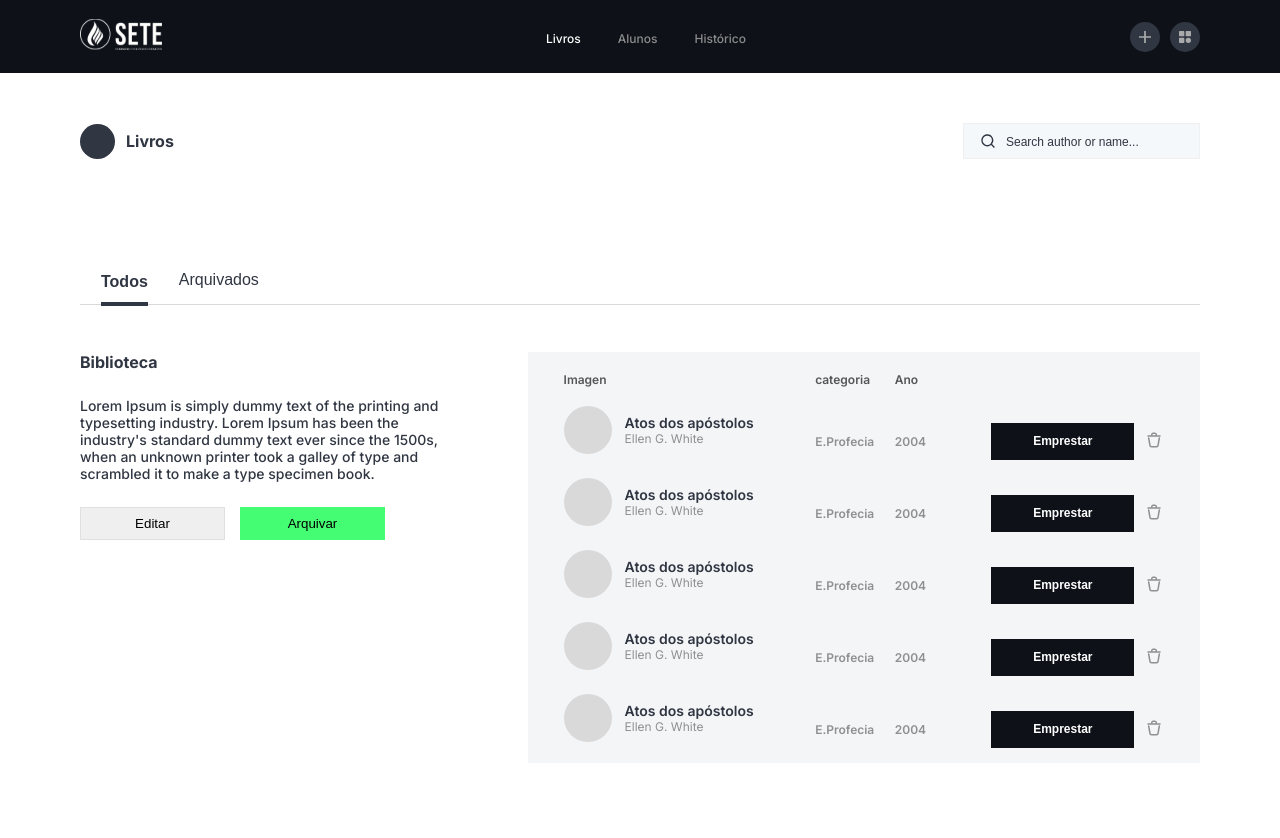
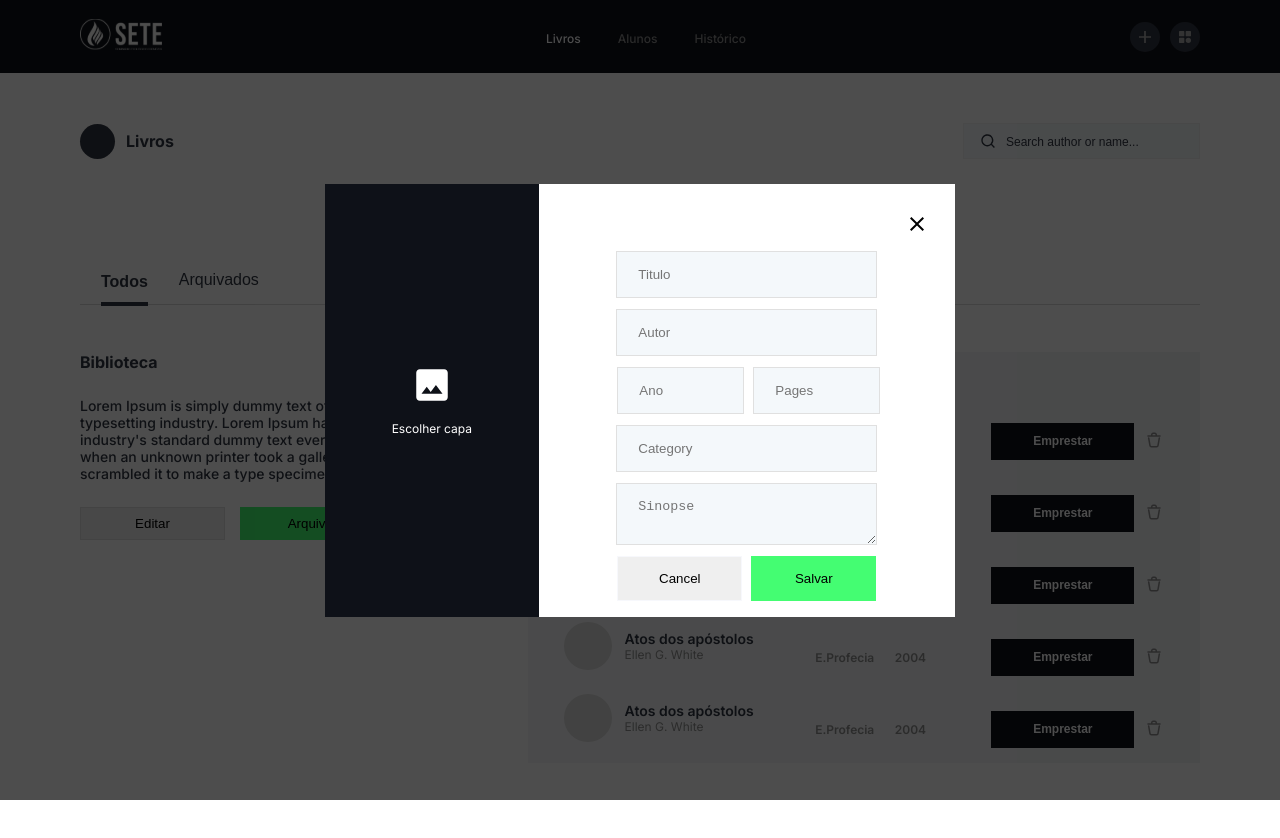
Before and after one commit to EldsonC/Painel-Ebook, a React (Create React App) app: page /home in a window 1280 px wide. Shown: the top 838 px of the page. After the commit the page ends 800 px from the top, so only its background shows below. Built offline with nearby package versions, Linux system fonts and the light colour scheme.

Commit message:
modal-add-book

```diff
--- /dev/null
+++ b/src/assets/icons/close.tsx
@@ -0,0 +1,18 @@
+import React from "react";
+
+export function CloseIcon() {
+  return (
+    <svg
+      xmlns="http://www.w3.org/2000/svg"
+      width="24"
+      height="24"
+      fill="none"
+      viewBox="0 0 24 24"
+    >
+      <path
+        fill="#000"
+        d="M6.4 19L5 17.6l5.6-5.6L5 6.4 6.4 5l5.6 5.6L17.6 5 19 6.4 13.4 12l5.6 5.6-1.4 1.4-5.6-5.6L6.4 19z"
+      ></path>
+    </svg>
+  );
+}
--- /dev/null
+++ b/src/assets/icons/image.tsx
@@ -0,0 +1,18 @@
+import React from "react";
+
+export function ImageIcon() {
+  return (
+    <svg
+      xmlns="http://www.w3.org/2000/svg"
+      width="42"
+      height="42"
+      fill="none"
+      viewBox="0 0 42 42"
+    >
+      <path
+        fill="#fff"
+        d="M8.75 36.75c-.963 0-1.787-.342-2.473-1.027-.685-.686-1.027-1.51-1.027-2.473V8.75c0-.963.342-1.787 1.027-2.473.686-.685 1.51-1.027 2.473-1.027h24.5c.962 0 1.787.342 2.473 1.027.685.686 1.027 1.51 1.027 2.473v24.5c0 .962-.342 1.787-1.027 2.473-.686.685-1.51 1.027-2.473 1.027H8.75zm1.75-7h21L24.937 21l-5.25 7-3.937-5.25-5.25 7z"
+      ></path>
+    </svg>
+  );
+}
--- /dev/null
+++ b/src/assets/styles/modal-add-book.ts
@@ -0,0 +1,125 @@
+import styled from "styled-components";
+
+export const StyleModalAddBook = styled.div `
+    width: 100%;
+    height: 100%;
+
+    display: flex;
+    justify-content: center;
+    align-items: center;
+
+    position: fixed;
+    top: 0px;
+
+    background: #000000B2;
+
+    z-index: 1000;
+
+    .container-form {
+        width: 630px;
+        height: 433px;
+
+        display: flex;
+
+        background: white;
+
+        header {
+            padding-top: 12px;
+            padding-right: 26px;
+            width: calc(100% - 26px);
+
+            display: flex;
+            justify-content: flex-end;
+
+            position: sticky;
+            top: 0px;
+        }
+
+        .select-image {
+            width: 214px;
+            height: 100%;
+
+            position: sticky;
+            top: 0px;
+
+            display: flex;
+            justify-content: center;
+            align-items: center;
+
+            background: #0E1118;
+
+            input {
+                display: none;
+            }
+
+            label {
+                display: flex;
+                flex-direction: column;
+                align-items: center;
+                gap: 15px;
+
+                cursor: pointer;
+
+                span {
+                    color: white;
+                    font-size: 12px;
+                    font-weight: 400;
+                }
+            }
+        }
+
+        form {
+            width: 417px;
+            height: 100%;
+
+            display: flex;
+            flex-direction: column;
+            justify-content: center;
+            align-items: center;
+
+            gap: 11px;
+
+            input, textarea {
+                padding: 15px 21px;
+                width: calc(259px - 42px);
+                background: #F4F8FB;
+                border: 1px solid #E0E0E0;
+                outline: none;
+            }
+
+            .divider-inputs {
+                width: 259px;
+                display: flex;
+
+                gap: 9px;
+
+                input {
+                    width: calc(125px - 42px);
+                }
+
+            }
+
+            .actions-form {
+                width: 259px;
+
+                display: flex;
+                gap: 9px;
+
+                button {
+                    width: 125px;
+                    height: 45px;
+
+                    border: 1px solid #F7F8FC;
+                    outline: none;
+
+                    cursor: pointer;
+                }
+
+                #btn-save {
+                    border: 1px solid #44FD72;
+                    background: #44FD72;
+                }
+            }
+        }
+    }
+`;
--- a/src/assets/styles/show.ts
+++ b/src/assets/styles/show.ts
@@ -2,7 +2,6 @@ import styled from "styled-components";
 
 export const ShowStyle = styled.div `
     margin-top: 47px;
-    margin-bottom: 100px;
     padding: 0px 80px;
     width: calc(100vw - 160px);
     height: 411px;
--- /dev/null
+++ b/src/shared/components/modal-add-book.tsx
@@ -0,0 +1,44 @@
+import { CloseIcon } from "../../assets/icons/close";
+import { ImageIcon } from "../../assets/icons/image";
+import { StyleModalAddBook } from "../../assets/styles/modal-add-book";
+
+export function ModalAddBook() {
+    return (
+        <StyleModalAddBook>
+            <div className="container-form">
+                <div className="select-image">
+                    <label htmlFor="file">
+                        <ImageIcon/>
+                        <span>Escolher capa</span>
+                    </label>
+                    <input type="file" id="file"/>
+                </div>
+                <form>
+                    <header>
+                        <div className="close-btn">
+                            <CloseIcon/>
+                        </div>
+                    </header>
+                    <input type="text" placeholder="Titulo"/>
+                    <input type="text" placeholder="Autor"/>
+                    <div className="divider-inputs">
+                        <input type="number" placeholder="Ano"/>
+                        <input type="number" placeholder="Pages"/>
+                    </div>
+                    <input type="text" placeholder="Category"/>
+                    <textarea name="" id="" placeholder="Sinopse">
+
+                    </textarea>
+                    <div className="actions-form">
+                        <button>
+                            Cancel
+                        </button>
+                        <button id="btn-save">
+                            Salvar
+                        </button>
+                    </div>
+                </form>
+            </div>
+        </StyleModalAddBook>
+    );
+};
--- a/src/shared/components/show.tsx
+++ b/src/shared/components/show.tsx
@@ -1,8 +1,11 @@
 import { TrashIcon } from "../../assets/icons/trash";
 import { ShowStyle } from "../../assets/styles/show";
+import { ModalAddBook } from "./modal-add-book";
 
 export function Show() {
     return (
+        <>
+            {<ModalAddBook/>}
             <ShowStyle>
                 <div className="text-data">
                     <h1>Biblioteca</h1>
@@ -182,5 +185,6 @@ export function Show() {
                     </table>
                 </div>
             </ShowStyle>
+        </>
     )
 }
```
Lines whose indentation alone changed are shown as unchanged.
